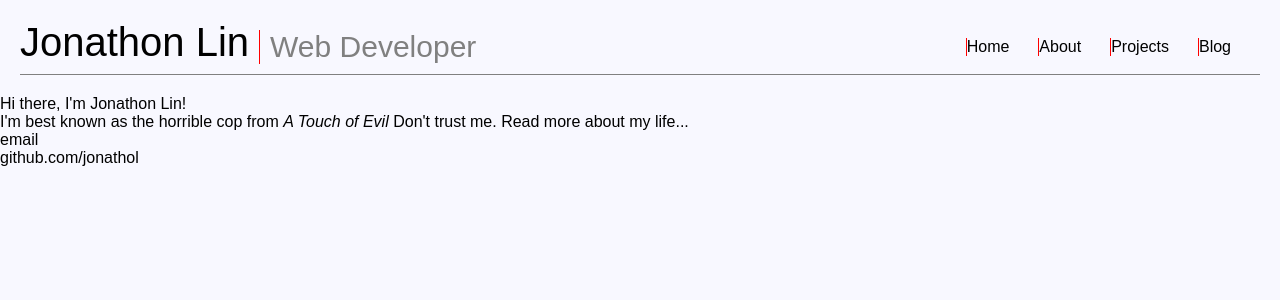
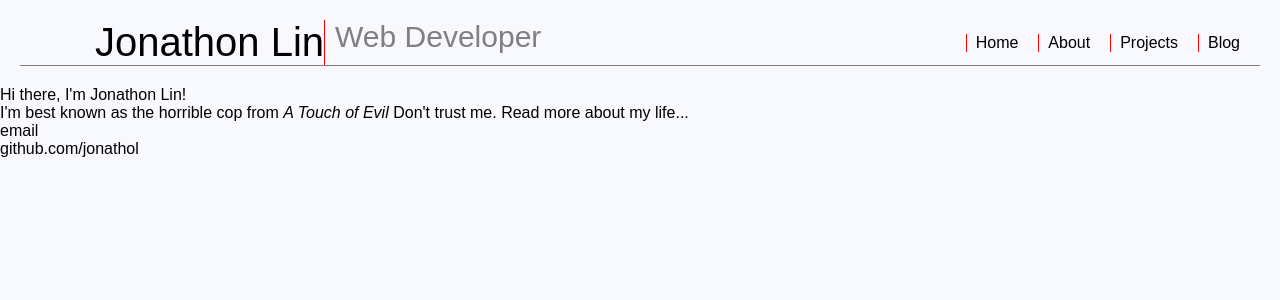
Before and after one commit to jonathol/jonathol.github.io, a Jekyll site: the page built from index.html, in a window 1280 px wide. Shown: the top 300 px of the page. Built offline with Jekyll 4.4.1, drawn with Linux system fonts in a browser that asks for light colours; some web fonts are replaced.

Commit message:
header css

```diff
--- a/css/main.css
+++ b/css/main.css
@@ -63,13 +63,11 @@ header {
 
 .header-title-container h1 {
   font-size: 40px;
-  margin: 10px
   margin-left: 75px;
 }
 
 .header-title-container h2 {
   font-size: 30px;
-  margin: 10px;
   padding-left: 10px;
   border-left: 1px solid red;
   color: grey;
@@ -81,6 +79,11 @@ nav ul {
 
 nav ul li {
   margin-right: 20px;
-  padding-right: 9px;
+  padding-left: 9px;
   border-left: 1px solid red;
 }
+
+nav ul:first-child {
+  padding: 0;
+  border: 0;
+}
```
